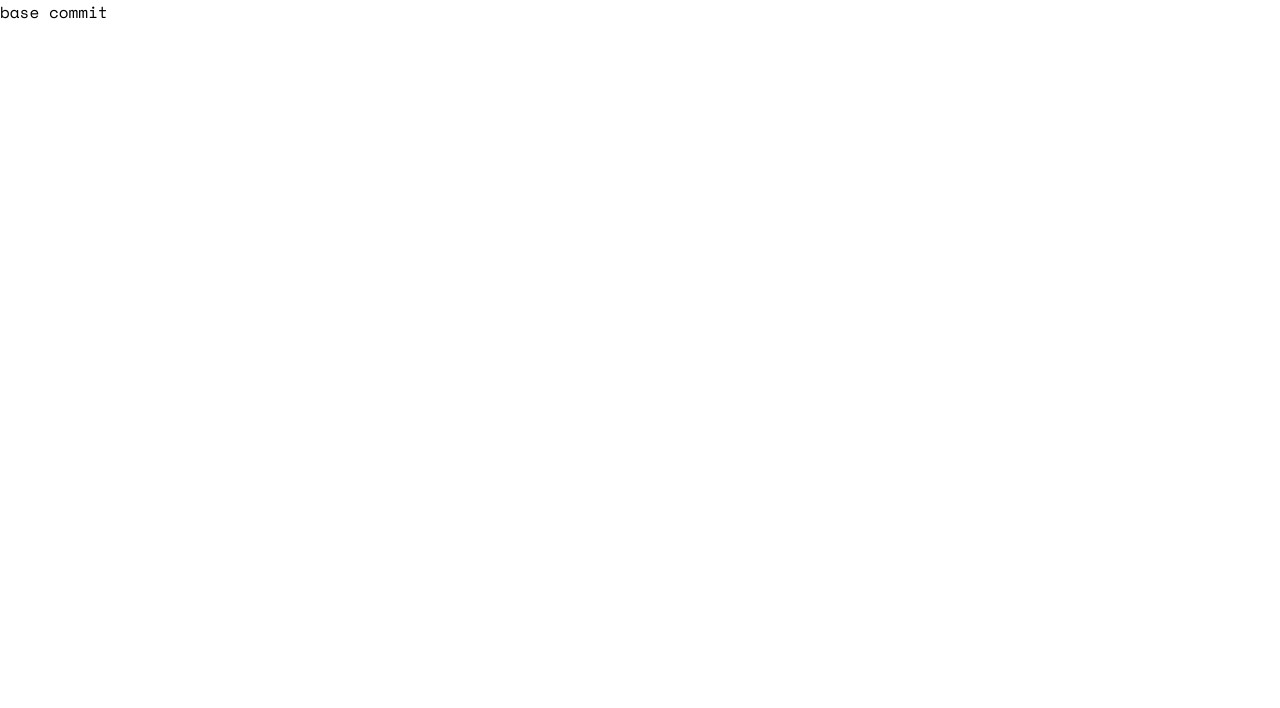
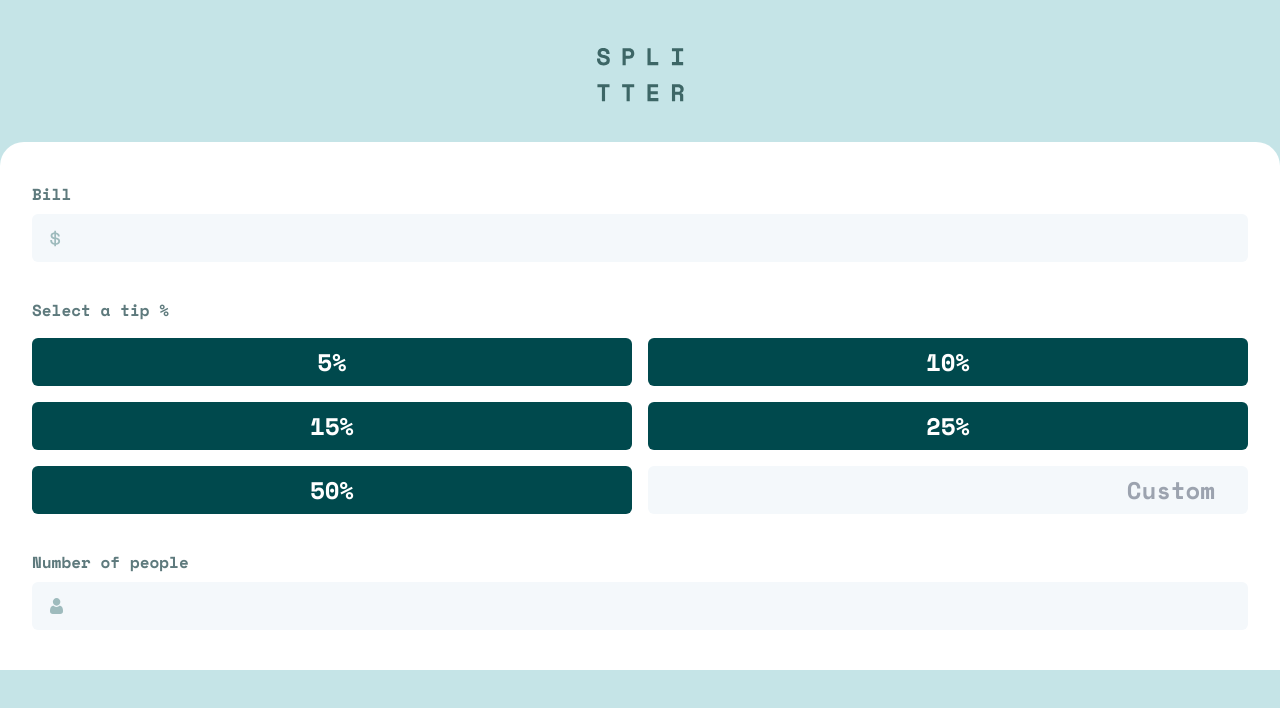
Before and after one commit to yasssuz/tip-calculator-app-oop, a website built with Vite: page src/index.html in a window 1280 px wide. Built offline with nearby package versions, Linux system fonts and the light colour scheme.

Commit message:
added top-area

```diff
--- a/src/index.html
+++ b/src/index.html
@@ -16,8 +16,194 @@
     <link rel="stylesheet" href="./styles/core/tailwind.config.css" />
   </head>
 
-  <body>
-    <h1>base commit</h1>
+  <body class="bg-lightGrayishCyan">
+    <header class="w-full flex justify-center mt-12 mb-10">
+      <img src="./assets/logo.svg" alt="logo" />
+    </header>
+
+    <main class="bg-white rounded-t-3xl flex direction-column py-10 px-8">
+      <div class="flex flex-col w-full">
+        <label for="bill" class="font-bold text-darkGrayishCyan text-base"
+          >Bill</label
+        >
+        <div
+          class="
+            bg-veryLightGrayishCyan
+            w-full
+            flex
+            items-center
+            justify-between
+            mt-2
+            h-12
+            px-4
+            rounded-md
+            border-transparent
+            focus-within:border-strongCyan
+            border-2
+            mb-9
+          "
+        >
+          <img src="./assets/icon-dollar.svg" alt="money" />
+          <input
+            type="number"
+            id="bill"
+            name="bill"
+            class="
+              bg-transparent
+              h-full
+              w-full
+              ml-4
+              outline-none
+              text-right text-veryDarkCyan
+              font-bold
+              text-2xl
+            "
+          />
+        </div>
+
+        <strong class="font-bold text-darkGrayishCyan text-bas"
+          >Select a tip %</strong
+        >
+        <ul class="grid grid-cols-2 gap-4 mt-4 mb-9">
+          <li
+            class="
+              bg-veryDarkCyan
+              hover:bg-strongCyan
+              rounded-md
+              cursor-pointer
+              h-12
+              flex
+              items-center
+              justify-center
+            "
+          >
+            <span class="text-white font-bold text-2xl">5%</span>
+          </li>
+          <li
+            class="
+              bg-veryDarkCyan
+              hover:bg-strongCyan
+              rounded-md
+              cursor-pointer
+              h-12
+              flex
+              items-center
+              justify-center
+            "
+          >
+            <span class="text-white font-bold text-2xl">10%</span>
+          </li>
+          <li
+            class="
+              bg-veryDarkCyan
+              hover:bg-strongCyan
+              rounded-md
+              cursor-pointer
+              h-12
+              flex
+              items-center
+              justify-center
+            "
+          >
+            <span class="text-white font-bold text-2xl">15%</span>
+          </li>
+          <li
+            class="
+              bg-veryDarkCyan
+              hover:bg-strongCyan
+              rounded-md
+              cursor-pointer
+              h-12
+              flex
+              items-center
+              justify-center
+            "
+          >
+            <span class="text-white font-bold text-2xl">25%</span>
+          </li>
+          <li
+            class="
+              bg-veryDarkCyan
+              hover:bg-strongCyan
+              cursor-pointer
+              h-12
+              flex
+              items-center
+              justify-center
+              rounded-md
+            "
+          >
+            <span class="text-white font-bold text-2xl">50%</span>
+          </li>
+          <li
+            class="
+              bg-veryLightGrayishCyan
+              rounded-md
+              h-12
+              border-2 border-transparent
+              focus-within:border-strongCyan
+            "
+          >
+            <input
+              type="number"
+              class="
+                text-veryDarkCyan
+                font-bold
+                text-2xl
+                w-full
+                h-full
+                bg-transparent
+                text-right
+                pr-4
+                outline-none
+              "
+              name="customTip"
+              id="custom-tip"
+              placeholder="Custom"
+            />
+          </li>
+        </ul>
+
+        <label
+          for="number-of-people"
+          class="font-bold text-darkGrayishCyan text-base"
+          >Number of people</label
+        >
+        <div
+          class="
+            bg-veryLightGrayishCyan
+            w-full
+            flex
+            items-center
+            justify-between
+            mt-2
+            h-12
+            px-4
+            rounded-md
+            border-transparent
+            focus-within:border-strongCyan
+            border-2
+          "
+        >
+          <img src="./assets/icon-person.svg" alt="people" />
+          <input
+            type="number"
+            id="number-of-people"
+            name="numberOfPeople"
+            class="
+              bg-transparent
+              h-full
+              w-full
+              ml-4
+              outline-none
+              text-right text-veryDarkCyan
+              font-bold
+              text-2xl
+            "
+          />
+        </div>
+      </div>
+    </main>
     <script type="module" src="./javascript/app.js"></script>
   </body>
 </html>
```
